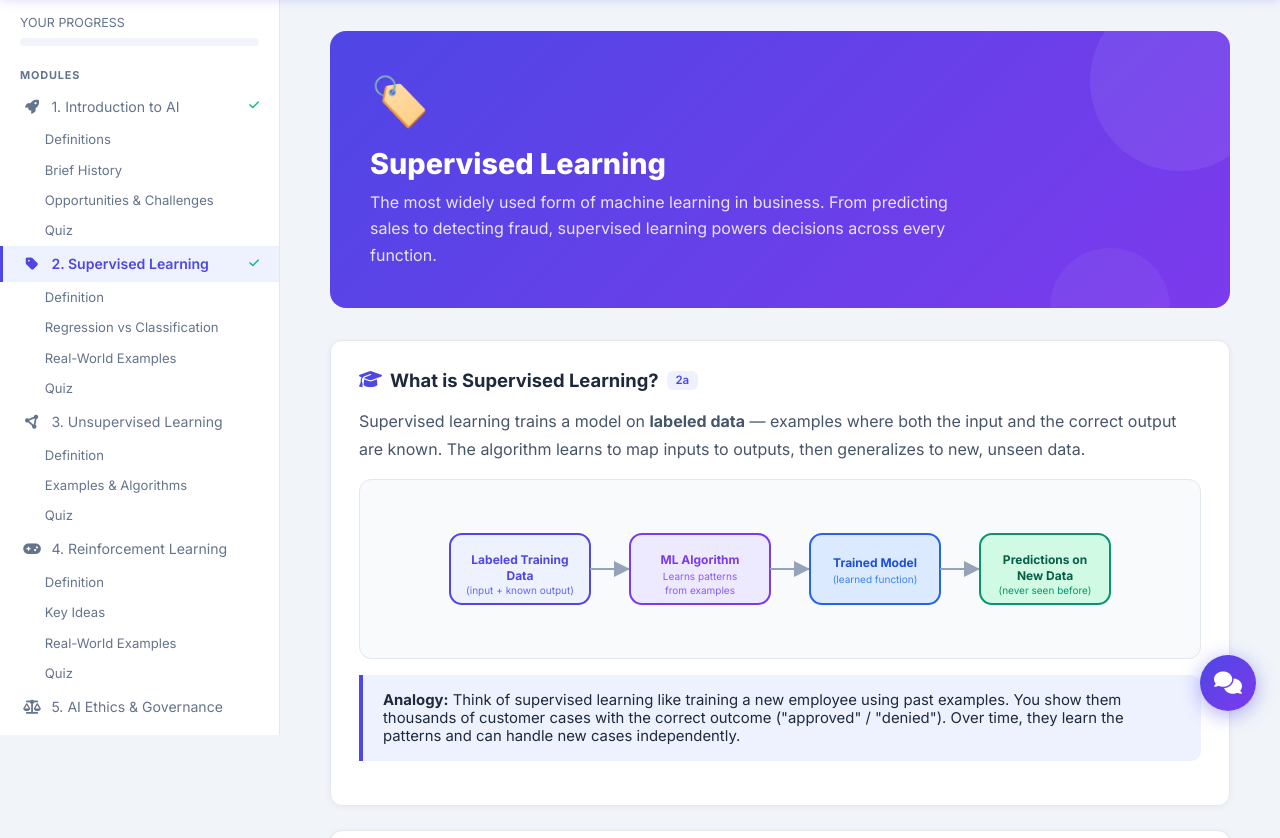
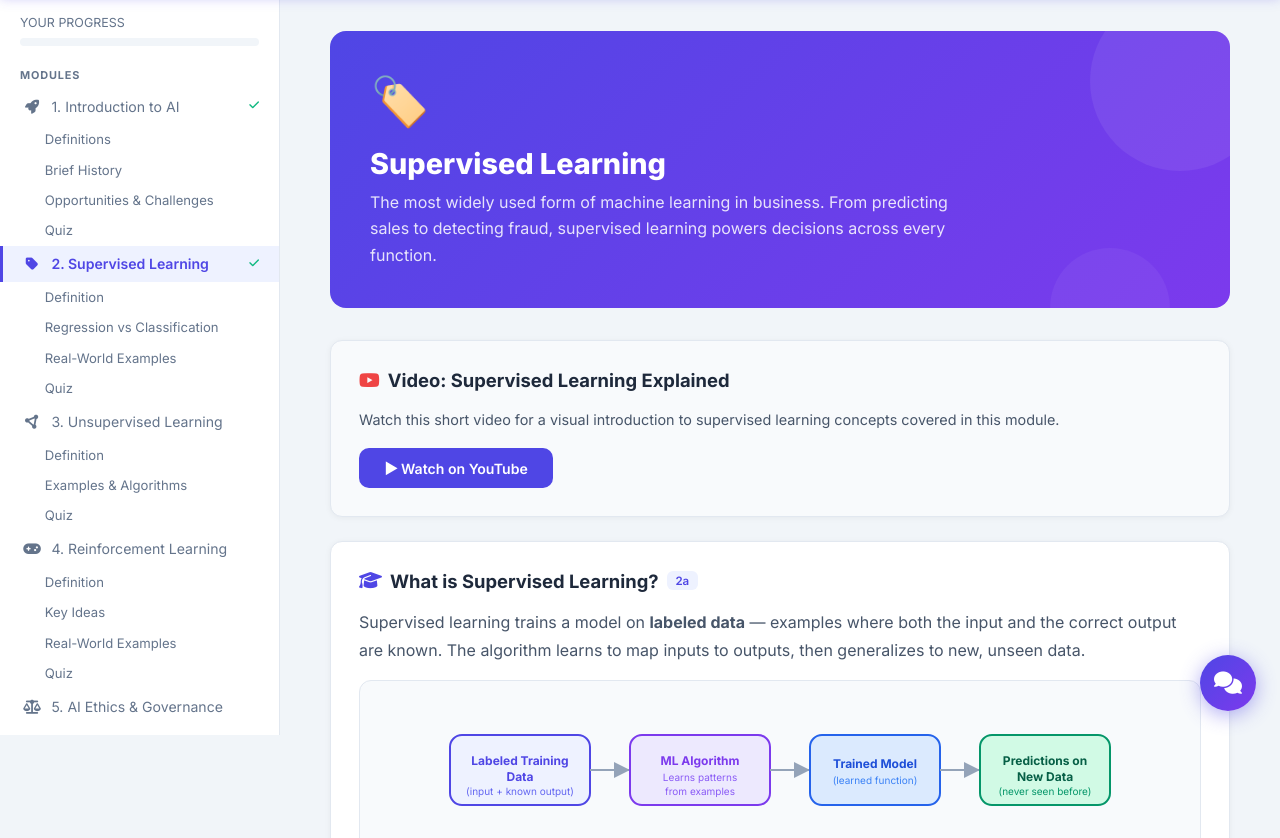
Before and after one commit to snerur/ai-for-managers, a Flask app: page / in a window 1280 px wide, after a click on "2. Supervised Learning". Shown: the part 65-903 px from the top of the page. Run offline with Flask 3, Linux system fonts and the light colour scheme.

Commit message:
Add video links to Flask template and suppress dev server warning
- Insert YouTube video cards in templates/index.html for all 6 modules:
  Supervised Learning, Unsupervised Learning (comparison video),
  AI Ethics, LLMs & Prompting (combined card), and Organizational Readiness
- Suppress Werkzeug development server warning via logging level

Co-Authored-By: Claude Sonnet 4.6 <noreply@anthropic.com>

```diff
--- a/app.py
+++ b/app.py
@@ -12,9 +12,12 @@ Optional — server-side demo key (so visitors need no API key):
 """
 
 import os
+import logging
 from flask import Flask, render_template, request, jsonify
 from openai import OpenAI
 from dotenv import load_dotenv
+
+logging.getLogger("werkzeug").setLevel(logging.ERROR)
 
 load_dotenv()
 
--- a/templates/index.html
+++ b/templates/index.html
@@ -358,6 +358,13 @@
     <span class="hero-icon">🏷️</span>
     <h2>Supervised Learning</h2>
     <p>The most widely used form of machine learning in business. From predicting sales to detecting fraud, supervised learning powers decisions across every function.</p>
+  </div>
+
+  <!-- Video Resource -->
+  <div class="card" style="background:#f8fafc;">
+    <h3><i class="fa-brands fa-youtube" style="color:#ef4444"></i> Video: Supervised Learning Explained</h3>
+    <p style="font-size:.9rem;color:#475569;margin-bottom:1rem">Watch this short video for a visual introduction to supervised learning concepts covered in this module.</p>
+    <a href="https://www.youtube.com/watch?v=Ps0y6w4cD_U&t=206s" target="_blank" class="btn-primary" style="display:inline-block;text-decoration:none;font-size:.88rem">▶ Watch on YouTube</a>
   </div>
 
   <!-- 2a: Definition -->
@@ -550,6 +557,13 @@
     <p>Discover hidden patterns and structure in data — no labels required. Unsupervised learning is how machines find customer segments, detect anomalies, and surface insights no human thought to look for.</p>
   </div>
 
+  <!-- Video Resource -->
+  <div class="card" style="background:#f8fafc;">
+    <h3><i class="fa-brands fa-youtube" style="color:#ef4444"></i> Video: Supervised vs Unsupervised vs Reinforcement Learning</h3>
+    <p style="font-size:.9rem;color:#475569;margin-bottom:1rem">This video compares all three major learning paradigms — great context as you move from supervised into unsupervised learning.</p>
+    <a href="https://www.youtube.com/watch?v=585_st-5rAc" target="_blank" class="btn-primary" style="display:inline-block;text-decoration:none;font-size:.88rem">▶ Watch on YouTube</a>
+  </div>
+
   <!-- 3a: Definition -->
   <div id="s3-definition"></div>
   <div class="card">
@@ -813,6 +827,13 @@
     <span class="hero-icon">⚖️</span>
     <h2>AI Ethics &amp; Governance</h2>
     <p>With great power comes great responsibility. Understanding AI ethics isn't optional for managers — it's how you protect your customers, employees, and organization from real harm.</p>
+  </div>
+
+  <!-- Video Resource -->
+  <div class="card" style="background:#f8fafc;">
+    <h3><i class="fa-brands fa-youtube" style="color:#ef4444"></i> Video: AI Ethics Overview</h3>
+    <p style="font-size:.9rem;color:#475569;margin-bottom:1rem">A foundational look at the ethical challenges and governance frameworks that every AI-aware manager should understand.</p>
+    <a href="https://www.youtube.com/watch?v=1mnke1iSmf0" target="_blank" class="btn-primary" style="display:inline-block;text-decoration:none;font-size:.88rem">▶ Watch on YouTube</a>
   </div>
 
   <!-- 5a: Motivation -->
@@ -1054,6 +1075,17 @@
 
   <!-- 5f: LLM Ethics -->
   <div id="s5-llm"></div>
+
+  <!-- Video Resources: LLMs & Prompting -->
+  <div class="card" style="background:#f8fafc;">
+    <h3><i class="fa-brands fa-youtube" style="color:#ef4444"></i> Videos: LLMs &amp; Prompting</h3>
+    <p style="font-size:.9rem;color:#475569;margin-bottom:1rem">Watch these two videos to understand how Large Language Models work and how to get better results from them.</p>
+    <div style="display:flex;gap:1rem;flex-wrap:wrap;">
+      <a href="https://www.youtube.com/watch?v=iR2O2GPbB0E" target="_blank" class="btn-primary" style="display:inline-block;text-decoration:none;font-size:.88rem">▶ How LLMs Work</a>
+      <a href="https://www.youtube.com/watch?v=o3qfL2fcSx4" target="_blank" class="btn-primary" style="display:inline-block;text-decoration:none;font-size:.88rem">▶ Prompt Engineering Basics</a>
+    </div>
+  </div>
+
   <div class="card">
     <h3><i class="fa-solid fa-comment-dots" style="color:var(--secondary)"></i> Ethical Concerns with LLMs &amp; Generative AI <span class="badge">5f</span></h3>
     <p>Large Language Models introduce a new class of ethical challenges that traditional AI governance frameworks weren't designed to handle.</p>
@@ -1119,6 +1151,13 @@
     <span class="hero-icon">🏢</span>
     <h2>Organizational Readiness</h2>
     <p>Technology is the easy part. The hard part is transforming people, processes, and culture to become an AI-driven organization. Here's your roadmap.</p>
+  </div>
+
+  <!-- Video Resource -->
+  <div class="card" style="background:#f8fafc;">
+    <h3><i class="fa-brands fa-youtube" style="color:#ef4444"></i> Video: Building an AI-Ready Organization</h3>
+    <p style="font-size:.9rem;color:#475569;margin-bottom:1rem">Watch this video on organizational change and readiness before working through the assessment and roadmap in this module.</p>
+    <a href="https://www.youtube.com/watch?v=INcYdavWDUk" target="_blank" class="btn-primary" style="display:inline-block;text-decoration:none;font-size:.88rem">▶ Watch on YouTube</a>
   </div>
 
   <!-- 6a: AI Maturity Models -->
```
